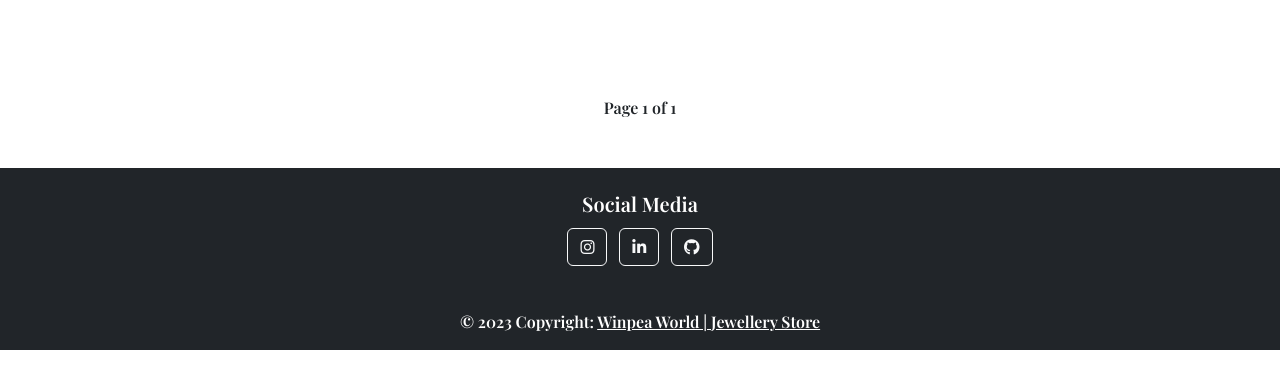
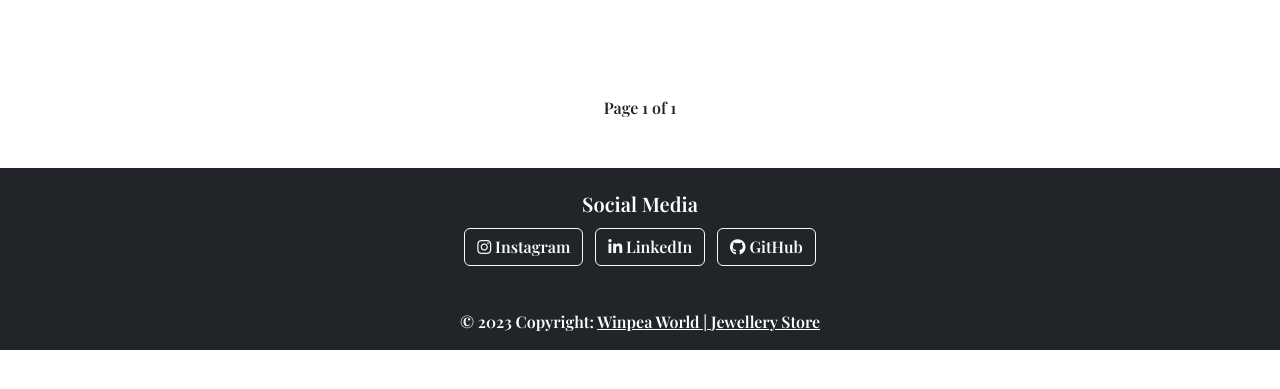
Before and after one commit to LewisHaZ/CI_PP4_WINPEA, a Django app: page /blog/ in a window 1280 px wide. Shown: the part 98-487 px from the top of the page. Run offline with Django 3.2, Linux system fonts and the light colour scheme; data that the repository does not hold is empty; some libraries are stand-ins or nearby versions.

Commit message:
Add text social media links for validation

```diff
--- a/templates/base.html
+++ b/templates/base.html
@@ -99,9 +99,9 @@
       <!-- Socials -->
       <section class="mb-4">
         <h5> Social Media </h5>
-        <a href="https://www.instagram.com/winpea_world/" class="btn btn-outline-light btn-floating m-1" target="_blank" role="button"><i class="fab fa-instagram"></i></a>
-        <a href="https://www.linkedin.com/in/lhazelwood" class="btn btn-outline-light btn-floating m-1" target="_blank" role="button"><i class="fab fa-linkedin-in"></i></a>
-        <a href="https://www.github.com/LewisHaZ" class="btn btn-outline-light btn-floating m-1" target="_blank" role="button"><i class="fab fa-github"></i></a>
+        <a href="https://www.instagram.com/winpea_world/" class="btn btn-outline-light btn-floating m-1" target="_blank" role="button"><i class="fab fa-instagram"></i> Instagram</a>
+        <a href="https://www.linkedin.com/in/lhazelwood" class="btn btn-outline-light btn-floating m-1" target="_blank" role="button"><i class="fab fa-linkedin-in"></i> LinkedIn</a>
+        <a href="https://www.github.com/LewisHaZ" class="btn btn-outline-light btn-floating m-1" target="_blank" role="button"><i class="fab fa-github"></i> GitHub</a>
       </section>
     </div>
 
```
